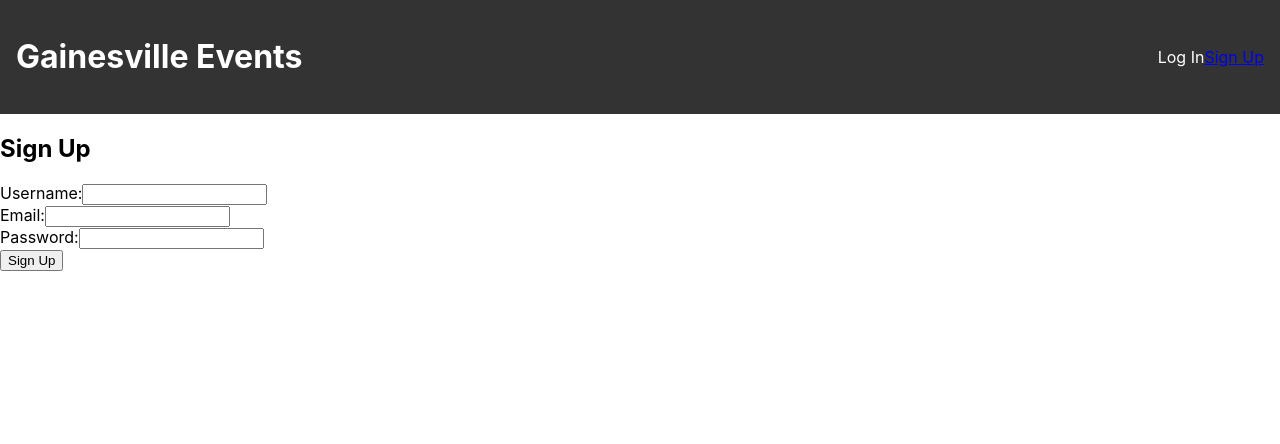
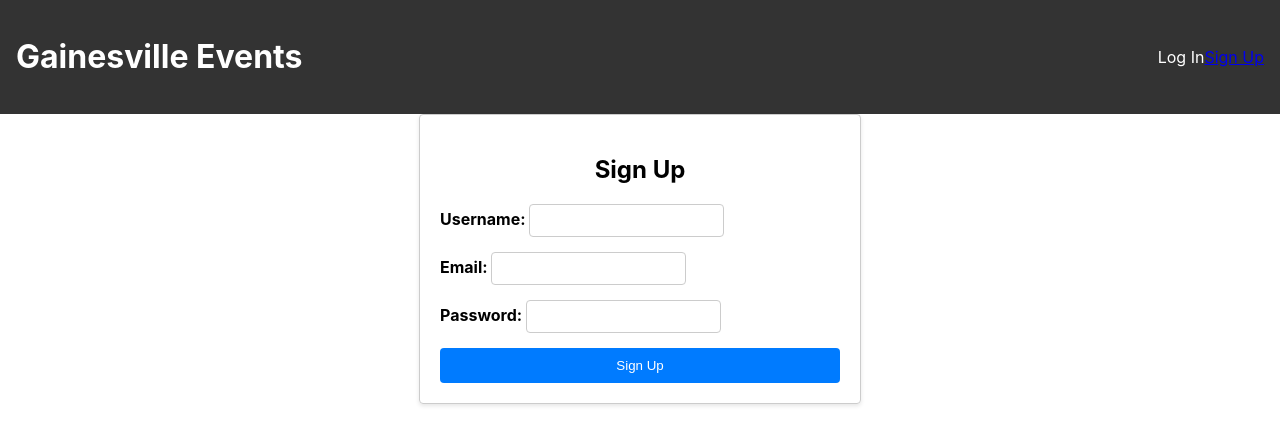
Before and after one commit to SkSadaf/GNV-Event-Tracker, a React (Create React App) app in the folder Frontend/gnv-event-tracker/: page /signup in a window 1280 px wide. Shown: the top 444 px of the page. Built offline with nearby package versions, Linux system fonts and the light colour scheme.

Commit message:
Added Styling to the Signup page

```diff
--- a/Frontend/gnv-event-tracker/src/SignUp.js
+++ b/Frontend/gnv-event-tracker/src/SignUp.js
@@ -1,5 +1,6 @@
 import React, { useState } from 'react';
 import { saveMockData } from './utils/mockBackend';
+import './styles/SignUp.css';
 
 const SignUp = () => {
   const [username, setUsername] = useState('');
@@ -17,11 +18,11 @@ const SignUp = () => {
   };
 
   return (
-    <div>
+    <div className="signup-container">
       <h2>Sign Up</h2>
       <form onSubmit={handleSubmit}>
         <div>
-          <label htmlFor="username">Username:</label>
+          <label htmlFor="username">Username: </label>
           <input
             type="text"
             id="username"
@@ -30,7 +31,7 @@ const SignUp = () => {
           />
         </div>
         <div>
-          <label htmlFor="email">Email:</label>
+          <label htmlFor="email">Email: </label>
           <input
             type="email"
             id="email"
@@ -39,7 +40,7 @@ const SignUp = () => {
           />
         </div>
         <div>
-          <label htmlFor="password">Password:</label>
+          <label htmlFor="password">Password: </label>
           <input
             type="password"
             id="password"
@@ -50,7 +51,6 @@ const SignUp = () => {
         <button type="submit">Sign Up</button>
       </form>
     </div>
-  );
-};
+  );}
 
 export default SignUp;
--- /dev/null
+++ b/Frontend/gnv-event-tracker/src/styles/SignUp.css
@@ -0,0 +1,43 @@
+.signup-container {
+    max-width: 400px;
+    margin: 0 auto;
+    padding: 20px;
+    border: 1px solid #ccc;
+    border-radius: 4px;
+    box-shadow: 0 2px 4px rgba(0, 0, 0, 0.1);
+  }
+
+  .signup-container h2 {
+    text-align: center;
+    margin-bottom: 20px;
+  }
+
+  .signup-container form {
+    display: flex;
+    flex-direction: column;
+  }
+
+  .signup-container label {
+    font-weight: bold;
+    margin-bottom: 5px;
+  }
+
+  .signup-container input {
+    padding: 8px;
+    margin-bottom: 15px;
+    border: 1px solid #ccc;
+    border-radius: 4px;
+  }
+
+  .signup-container button {
+    padding: 10px;
+    background-color: #007bff;
+    color: #fff;
+    border: none;
+    border-radius: 4px;
+    cursor: pointer;
+  }
+
+  .signup-container button:hover {
+    background-color: #0056b3;
+  }
```
